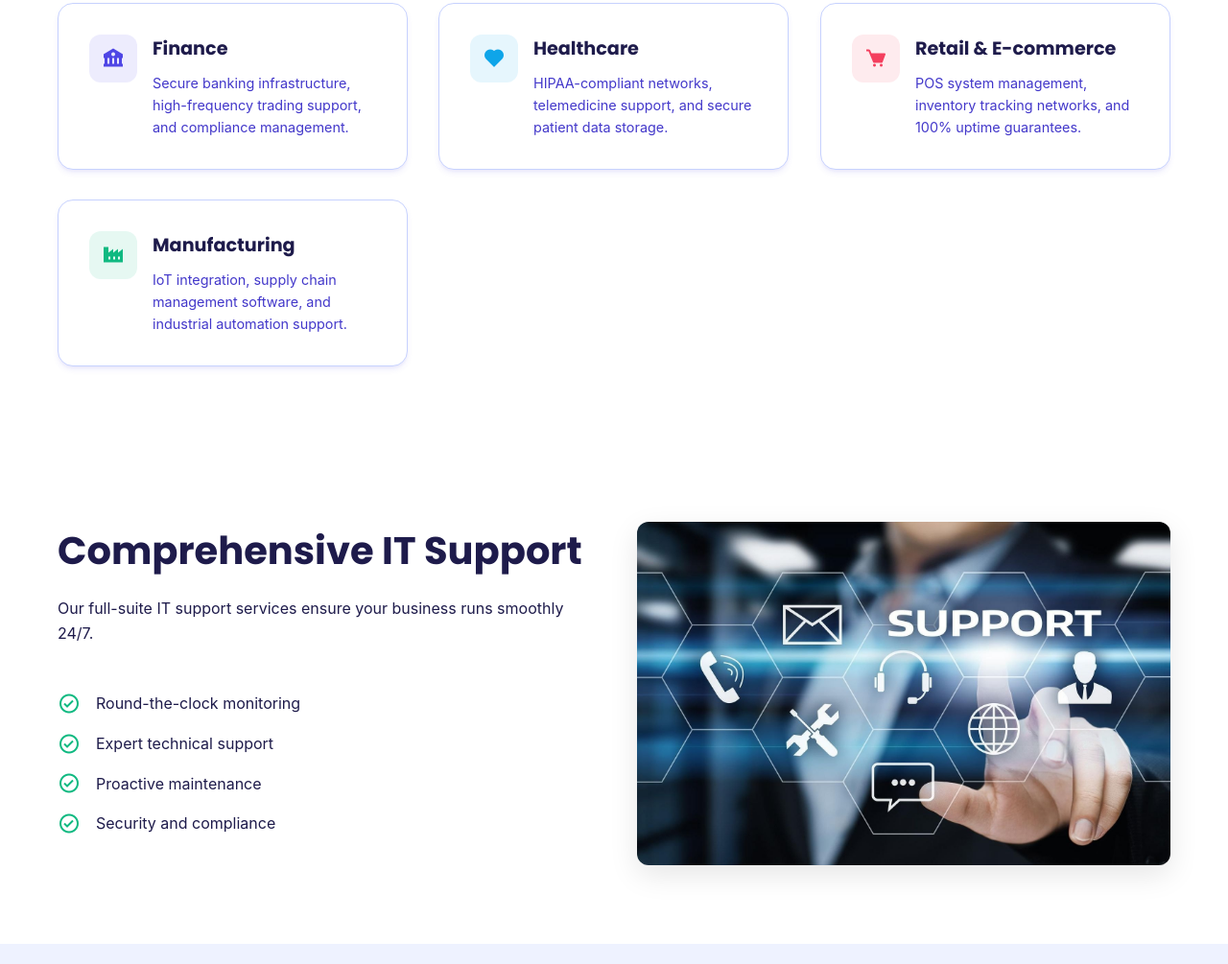
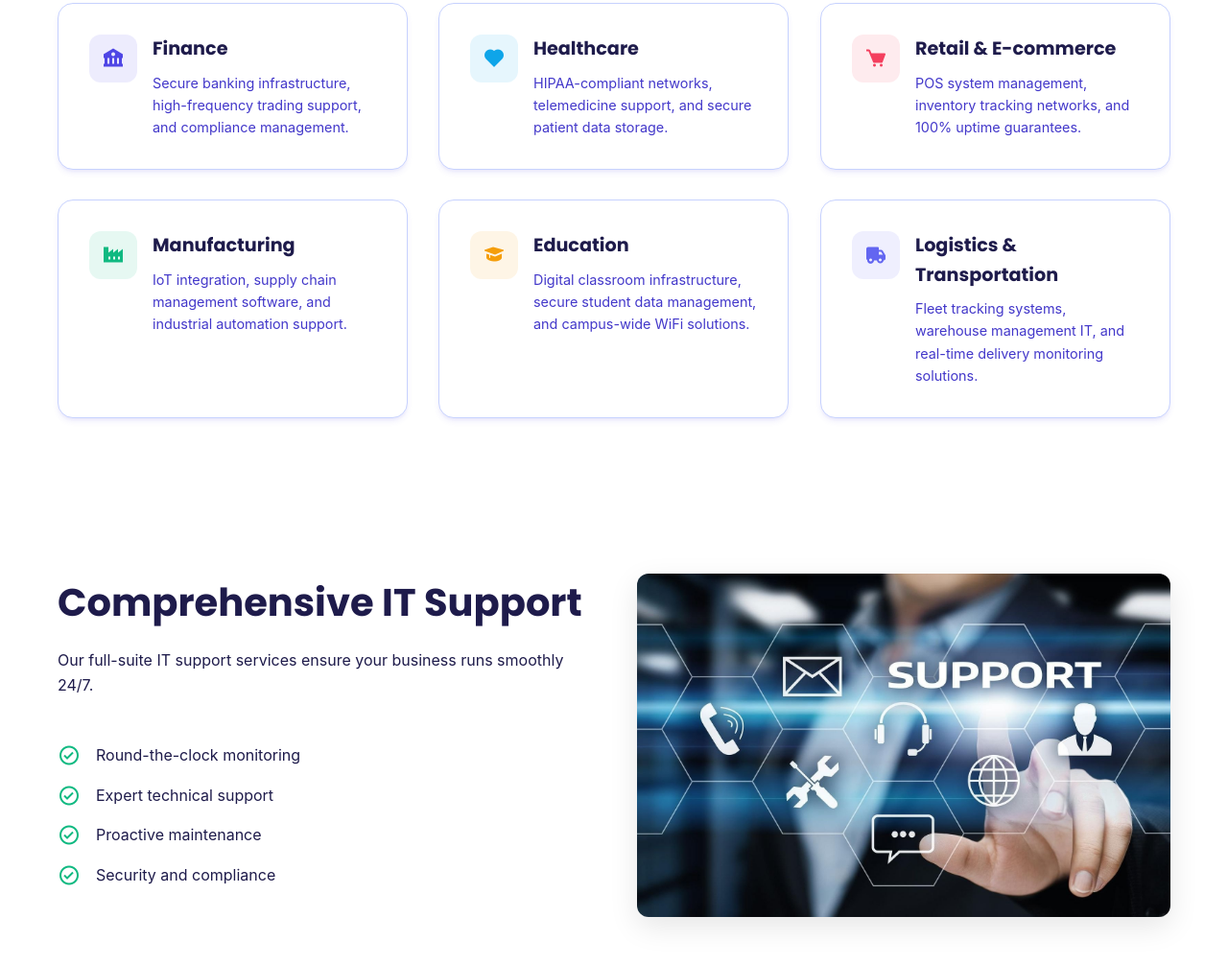
Before and after one commit to SubashS0411/IT-support-helpdesk-website, a plain HTML site: page services.html in a window 1280 px wide. Shown: the part 2362-3367 px from the top of the page at 96% size. Drawn offline with nearby package versions, Linux system fonts and the light colour scheme.

Commit message:
Add files via upload

```diff
--- a/services.html
+++ b/services.html
@@ -277,6 +277,30 @@
                                 management software, and industrial automation support.</p>
                         </div>
                     </div>
+                    <!-- Education Card -->
+                    <div class="card" style="display: flex; align-items: start; gap: 1rem;">
+                        <div
+                            style="min-width: 50px; height: 50px; background: rgba(245, 158, 11, 0.1); border-radius: 12px; display: flex; align-items: center; justify-content: center; color: #f59e0b; font-size: 1.5rem;">
+                            <i class='bx bxs-graduation'></i>
+                        </div>
+                        <div>
+                            <h3 style="margin-bottom: 0.5rem; font-size: 1.2rem;">Education</h3>
+                            <p style="color: var(--text-muted); font-size: 0.9rem;">Digital classroom infrastructure,
+                                secure student data management, and campus-wide WiFi solutions.</p>
+                        </div>
+                    </div>
+                    <!-- Logistics & Transportation Card -->
+                    <div class="card" style="display: flex; align-items: start; gap: 1rem;">
+                        <div
+                            style="min-width: 50px; height: 50px; background: rgba(99, 102, 241, 0.1); border-radius: 12px; display: flex; align-items: center; justify-content: center; color: #6366f1; font-size: 1.5rem;">
+                            <i class='bx bxs-truck'></i>
+                        </div>
+                        <div>
+                            <h3 style="margin-bottom: 0.5rem; font-size: 1.2rem;">Logistics & Transportation</h3>
+                            <p style="color: var(--text-muted); font-size: 0.9rem;">Fleet tracking systems, warehouse
+                                management IT, and real-time delivery monitoring solutions.</p>
+                        </div>
+                    </div>
                 </div>
             </div>
         </section>
@@ -310,7 +334,8 @@
                         </ul>
                     </div>
                     <div>
-                        <img src="Assets/it-support-services.jpg" alt="IT Support Services" style="width: 100%; border-radius: 12px; box-shadow: 0 10px 30px rgba(0,0,0,0.1);">
+                        <img src="Assets/it-support-services.jpg" alt="IT Support Services"
+                            style="width: 100%; border-radius: 12px; box-shadow: 0 10px 30px rgba(0,0,0,0.1);">
                     </div>
                 </div>
             </div>
@@ -321,7 +346,8 @@
             <div class="container">
                 <div style="display: grid; grid-template-columns: 1fr 1fr; gap: 3rem; align-items: center;">
                     <div>
-                        <img src="Assets/network_infrastructure.jpg" alt="Network Infrastructure" style="width: 100%; border-radius: 12px; box-shadow: 0 10px 30px rgba(0,0,0,0.1);">
+                        <img src="Assets/network_infrastructure.jpg" alt="Network Infrastructure"
+                            style="width: 100%; border-radius: 12px; box-shadow: 0 10px 30px rgba(0,0,0,0.1);">
                     </div>
                     <div>
                         <div class="section-title" style="text-align: left;">
```
